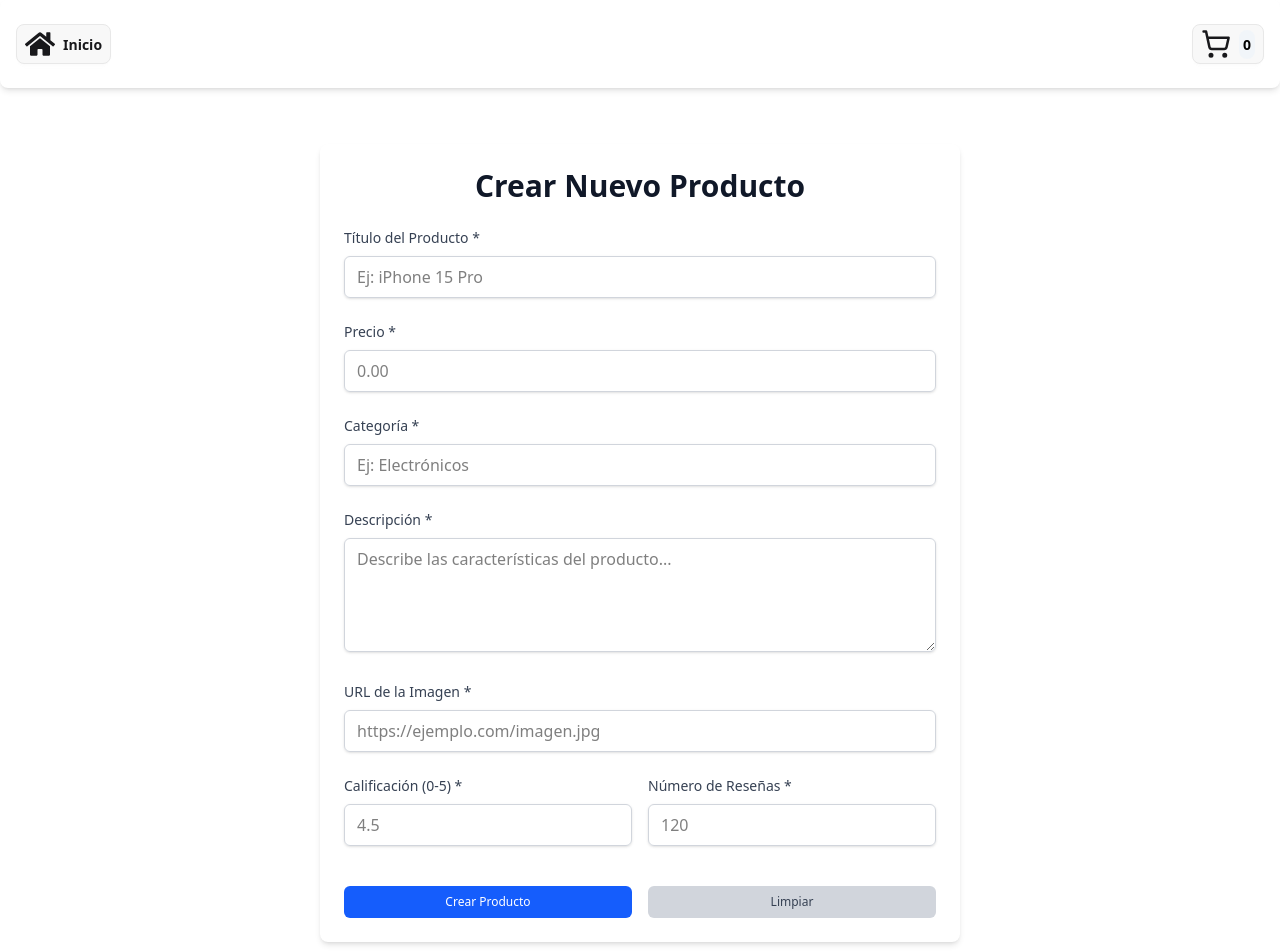
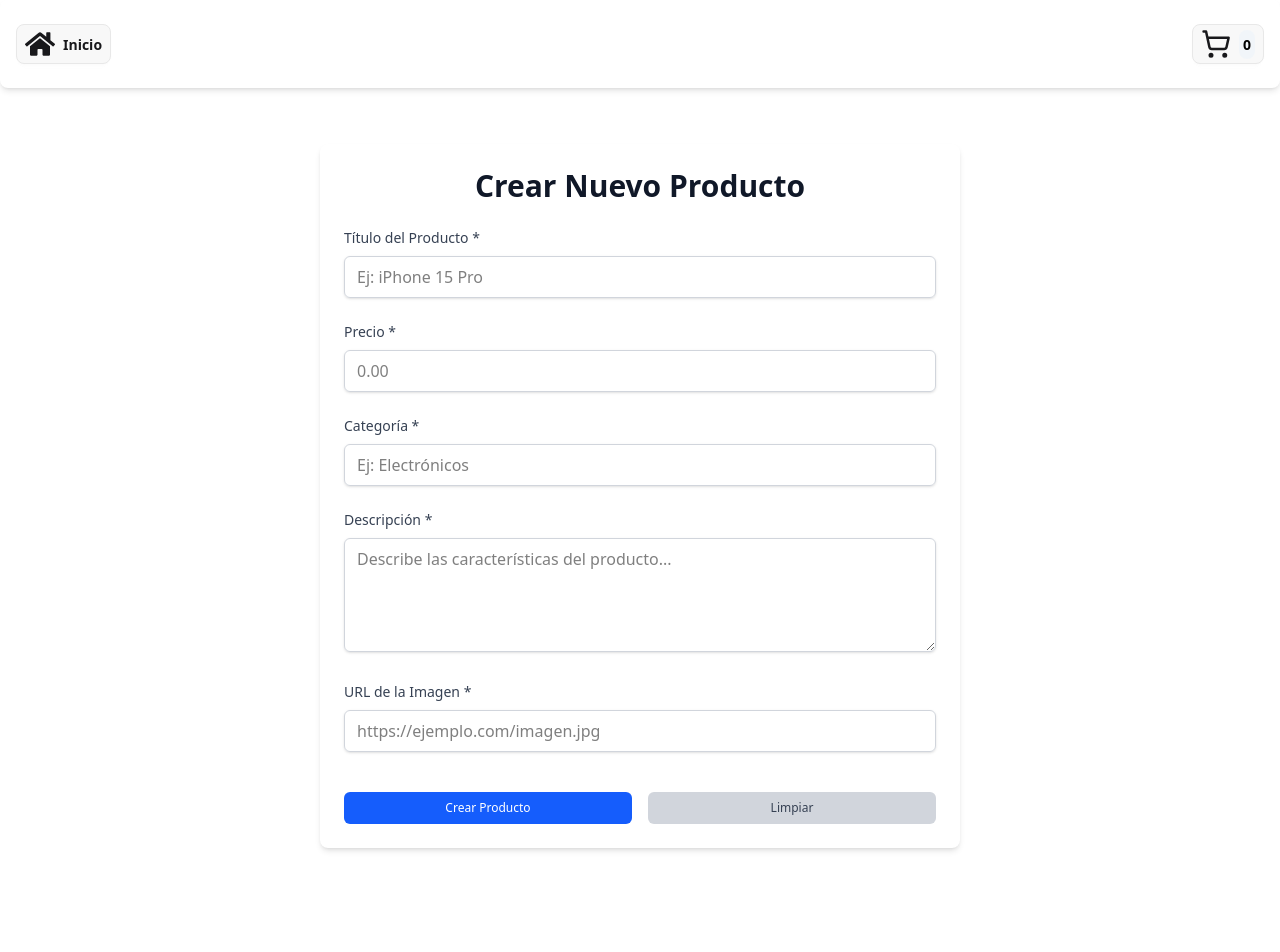
Before and after one commit to psamirt/WHO-Challenge-Frontend-Paolo_Tello, a Next.js app: page /products/create in a window 1280 px wide. Shown: the top 952 px of the page. After the commit the page ends 880 px from the top, so only its background shows below. Built offline with nearby package versions, Linux system fonts and the light colour scheme.

Commit message:
change on post

```diff
--- a/src/app/products/create/page.tsx
+++ b/src/app/products/create/page.tsx
@@ -30,25 +30,6 @@ const ProductSchema = Yup.object().shape({
   image: Yup.string()
     .url("Debe ser una URL válida")
     .required("La URL de la imagen es obligatoria"),
-  rating: Yup.object().shape({
-    rate: Yup.number()
-      .transform((value, originalValue) =>
-        originalValue === "" ? undefined : Number(originalValue)
-      )
-      .typeError("Debe ser un número")
-      .min(0, "La calificación debe ser mayor o igual a 0")
-      .max(5, "La calificación no puede exceder 5")
-      .required("La calificación es obligatoria"),
-
-    count: Yup.number()
-      .transform((value, originalValue) =>
-        originalValue === "" ? undefined : Number(originalValue)
-      )
-      .typeError("Debe ser un número entero")
-      .integer("Debe ser entero")
-      .min(0, "El conteo debe ser mayor o igual a 0")
-      .required("El conteo es obligatorio"),
-  }),
 });
 
 const CreateProduct = () => {
@@ -61,10 +42,6 @@ const CreateProduct = () => {
     description: "",
     category: "",
     image: "",
-    rating: {
-      rate: "",
-      count: "",
-    },
   };
 
   const handleSubmit = (
@@ -78,10 +55,6 @@ const CreateProduct = () => {
       description: values.description,
       category: values.category,
       image: values.image,
-      rating: {
-        rate: Number(values.rating.rate),
-        count: Number(values.rating.count),
-      },
     };
     setProductData(product);
     setShowModal(true);
@@ -90,7 +63,7 @@ const CreateProduct = () => {
   };
 
   return (
-    <div className="min-h-screen  py-8">
+    <div className="py-8">
       <div className="max-w-2xl mx-auto px-4">
         <div className="bg-white rounded-lg shadow-md p-6">
           <h1 className="md:text-3xl font-bold text-gray-900 mb-6 text-center">
@@ -231,63 +204,6 @@ const CreateProduct = () => {
                     className="text-red-500 text-sm mt-1"
                   />
                 </div>
-
-                <div className="grid grid-cols-2 gap-4">
-                  <div>
-                    <label
-                      htmlFor="rating.rate"
-                      className="block text-sm font-medium text-gray-700 mb-2"
-                    >
-                      Calificación (0-5) *
-                    </label>
-                    <Field
-                      type="number"
-                      id="rating.rate"
-                      name="rating.rate"
-                      step="0.1"
-                      min="0"
-                      max="5"
-                      className={`w-full px-3 py-2 border rounded-md shadow-sm focus:outline-none focus:ring-2 text-black focus:ring-blue-500 focus:border-blue-500 ${
-                        errors.rating?.rate && touched.rating?.rate
-                          ? "border-red-500"
-                          : "border-gray-300"
-                      }`}
-                      placeholder="4.5"
-                    />
-                    <ErrorMessage
-                      name="rating.rate"
-                      component="div"
-                      className="text-red-500 text-sm mt-1"
-                    />
-                  </div>
-
-                  <div>
-                    <label
-                      htmlFor="rating.count"
-                      className="block text-sm font-medium text-gray-700 mb-2"
-                    >
-                      Número de Reseñas *
-                    </label>
-                    <Field
-                      type="number"
-                      id="rating.count"
-                      name="rating.count"
-                      min="0"
-                      className={`w-full px-3 py-2 border rounded-md shadow-sm focus:outline-none focus:ring-2 text-black focus:ring-blue-500 focus:border-blue-500 ${
-                        errors.rating?.count && touched.rating?.count
-                          ? "border-red-500"
-                          : "border-gray-300"
-                      }`}
-                      placeholder="120"
-                    />
-                    <ErrorMessage
-                      name="rating.count"
-                      component="div"
-                      className="text-red-500 text-sm mt-1"
-                    />
-                  </div>
-                </div>
-
                 <div className="flex gap-4 pt-4">
                   <button
                     type="submit"
```
